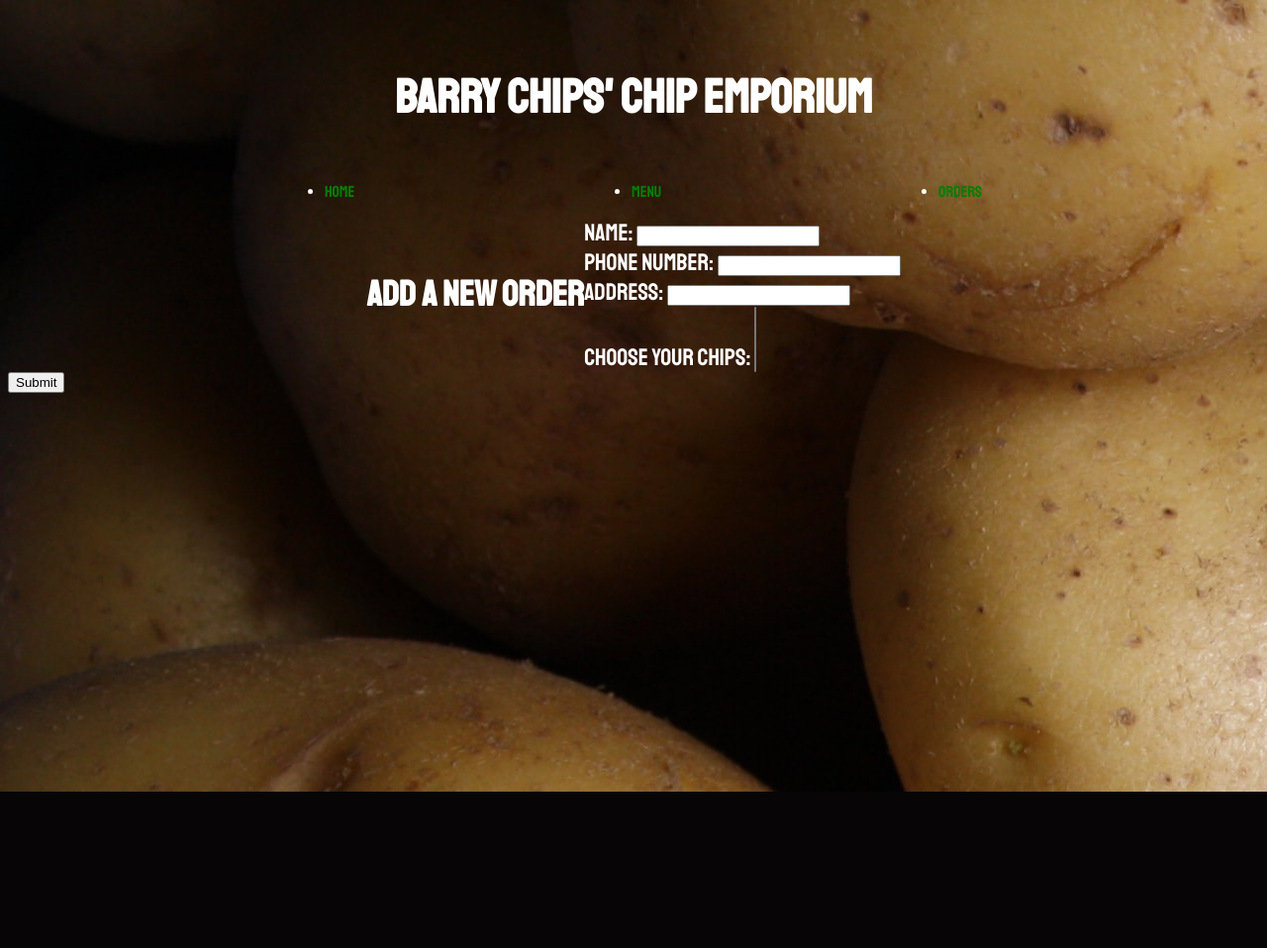
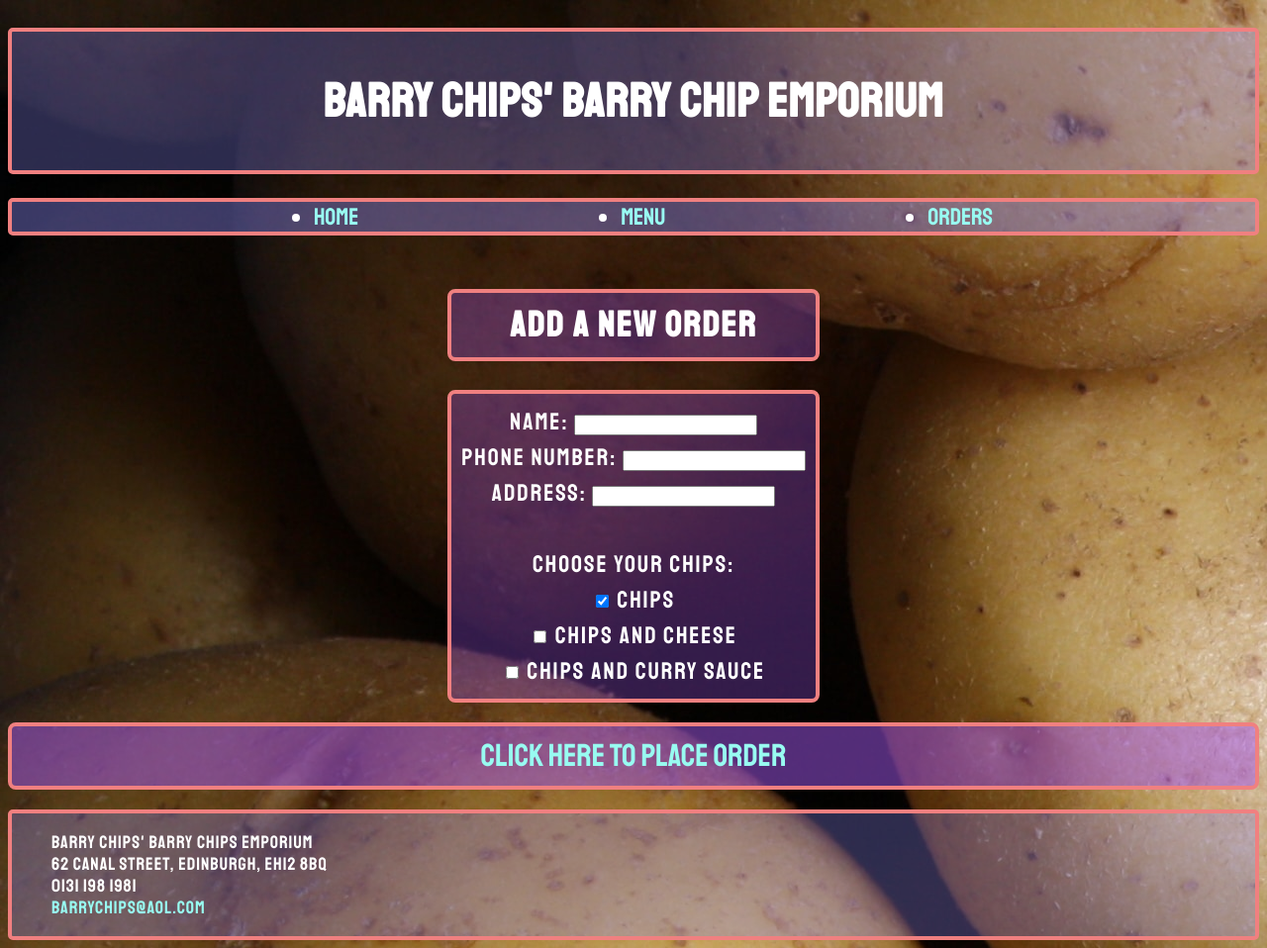
Before and after one commit to aagb1884/solo_project_andrew_blair, a Flask app: page /orders/new in a window 1280 px wide. Shown: the whole page at 99% size. Before the commit the page ends 800 px from the top, so only its background shows below. Run offline with Flask 3, Linux system fonts and the light colour scheme; data that the repository does not hold is empty; some libraries are stand-ins or nearby versions.

Commit message:
11th commit - css, accessibility, ux

```diff
--- a/controllers/order_controller.py
+++ b/controllers/order_controller.py
@@ -6,6 +6,8 @@ from models.item import Item
 
 import repositories.order_repository as order_repo
 import repositories.item_repository as item_repo
+import repositories.order_item_repository as order_item_repo
+
 
 order_blueprint = Blueprint("order", __name__)
 
@@ -39,11 +41,14 @@ def create_order():
     name = request.form["name"]
     phone_no = request.form["phone-number"]
     address = request.form["address"]
-    items = request.form["items"]
     new_order = Order(name, phone_no, address, items)
+    items = request.form.getlist["food-item"]
+
     order_repo.save(new_order)
+
+    # order_item_repo.add_item_by_id(new_order.items.id)
     return redirect("/orders")
-    print(request.post)
+
 
 @order_blueprint.route('/orders/<id>/edit')
 def edit_order(id):
--- /dev/null
+++ b/models/order_item.py
@@ -0,0 +1,6 @@
+class Order_Item:
+
+    def __init__(self, id, order_id, item_id):
+        self.id = id
+        self.order_id = order_id
+        self.item_id = item_id
--- a/static/style.css
+++ b/static/style.css
@@ -1,6 +1,6 @@
 body {
     background-color: lightcoral;
-    color: white;
+    color: rgb(255, 255, 255);
     font-family: 'Staatliches', cursive;
 }
 
@@ -9,26 +9,174 @@ body header section {
     font-size:xx-large;
     justify-content: center;
     align-items: center;
+    text-align: center;
+    border: 4px;
+    border-radius: 5px;
+    border-style: solid;
+    border-color: lightcoral;
+    background-color: rgb(144, 140, 251, .3);
+    letter-spacing: 1px;
+}
+
+body footer {
+    margin-top: 20px;
+    display: flex;
+    font-size:large;
+    justify-content: left;
+    align-items: center;
+    text-align: left;
+    border: 4px;
+    border-radius: 5px;
+    border-style: solid;
+    border-color: lightcoral;
+    background-color: rgb(144, 140, 251, .3);
+    letter-spacing: 1px;
+}
+
+body footer ul {
+    list-style-type: none;
 }
 
 body > .container {
     display: flex;
+    flex-direction: column;
     align-items: center;
-    justify-content: center;
+    justify-items: center;
     font-size:x-large;
+    text-align: center;
+    letter-spacing: 2px;
 }
 
-/* body > .container > .barry-chips > .barry1 {
-    font-size: larger;
+body > .container > #barry-chips {
+  font-size: 125%;
+  padding: 10px;
+  border: 4px;
+  border-radius: 5px;
+  border-style: solid;
+  border-color: rgb(240, 128, 128);
+  background-color: rgb(144, 140, 251, .3)
 }
 
-body > .container > .barry-chips > .barry2 {
-  font-size: larger;
+
+body > .container > #barry-chips > #barry1 > p {
+  font-weight: bold;
 }
 
-body > .container > .barry-chips > .barry3 {
-  font-size: x-large;
-} */
+body > .container > #barry-chips > #barry2 {
+  font-size: 100%;
+}
+
+body > .container > #barry-chips > #barry3 {
+    font-size: 150%;
+    font-weight: bolder;
+}
+
+body > .container > #menu {
+  padding-top: 20px;
+}
+
+body > .container > #menu > .name {
+    padding: 10px;
+    border: 4px;
+    border-radius: 5px;
+    border-style: solid;
+    border-color: lightcoral;
+    background-color: rgb(144, 140, 251, .7);
+}
+
+body > .container > #menu > .price {
+    padding: 10px;
+    border: 4px;
+    border-radius: 5px;
+    border-style: solid;
+    border-color: lightcoral;
+    background-color: rgb(164, 88, 240, .7);
+}
+
+body > .container > #menu > .new-order {
+    padding: 10px;
+    border: 4px;
+    border-radius: 5px;
+    border-style: solid;
+    border-color: lightcoral;
+    background-color: rgb(144, 140, 251, .7);
+}
+
+body > .container > #new-order > h2 {
+    padding: 10px;
+    border: 4px;
+    border-radius: 8px;
+    border-style: solid;
+    border-color: lightcoral;
+    background-color: rgb(164, 88, 240, .3);
+}
+
+body > .container > #new-order > form {
+    padding: 10px;
+    border: 4px;
+    border-radius: 8px;
+    border-style: solid;
+    border-color: lightcoral;
+    background-color: rgb(164, 88, 240, .3);
+    line-height: 150%;
+}
+
+body > .new-order-button {
+    display: flex;
+    flex-wrap: wrap;
+    justify-content: center;
+    padding: 10px;
+    border: 4px;
+    border-radius: 8px;
+    border-style: solid;
+    border-color: lightcoral;
+    background-color: rgb(164, 88, 240, .5);
+    font-size: 200%;
+}
+
+body > .container > .orders {
+    padding: 10px;
+    border: 4px;
+    border-radius: 5px;
+    border-style: solid;
+    border-color: lightcoral;
+    background-color: rgb(144, 140, 251, .4);
+    line-height: 150%;
+}
+
+body > .container > #individual-orders {
+    margin-top: 30px;
+    padding: 10px;
+    border: 4px;
+    border-radius: 8px;
+    border-style: solid;
+    border-color: lightcoral;
+    background-color: rgb(164, 88, 240, .3);
+    line-height: 150%;
+}
+
+body > .container > #update-order {
+  margin-top: 30px;
+  padding: 20px;
+  border: 4px;
+  border-radius: 10px;
+  border-style: solid;
+  border-color: lightcoral;
+  background-color: rgb(164, 88, 240, .3);
+  line-height: 150%;
+}
+
+body > .container > #all-orders > #individual-order {
+  flex-direction: row;
+  padding: 20px;
+  border: 4px;
+  border-radius: 10px;
+  border-style: solid;
+  border-color: lightcoral;
+  background-color: rgb(164, 88, 240, .3);
+  line-height: 150%;
+}
+
 
 nav > ul {
     display: flex;
@@ -36,6 +184,12 @@ nav > ul {
     flex-wrap: wrap;
     align-content: center;
     justify-content: space-evenly;
+    font-size: x-large;
+    border: 4px;
+    border-radius: 5px;
+    border-style: solid;
+    border-color: lightcoral;
+    background-color: rgb(144, 140, 251, .4);
 
 }
 
@@ -45,7 +199,7 @@ body {
 }
 
 a:link {
-  color: green;
+  color: #98fbf1;
   background-color: transparent;
   text-decoration: none;
 }
@@ -67,4 +221,17 @@ a:active {
   background-color: transparent;
   text-decoration: underline;
 }
+
+.button {
+  background-color: #908cfb;
+  border: 2px;
+  border-radius: 5px;
+  border-color: lightcoral;
+  color: white;
+  padding: 15px 32px;
+  text-align: center;
+  text-decoration: none;
+  font-size: 16px;
+}
+
 </style>
--- a/templates/base.html
+++ b/templates/base.html
@@ -15,7 +15,7 @@
   <body background="static/lars-blankers-potatoes.jpg" alt="Potatoes, Photo by Lars Blankers on Unsplash"><br>
   <header>
     <section>
-      <h1><center>BARRY CHIPS' CHIP EMPORIUM</center></h1>
+      <h1>BARRY CHIPS' BARRY CHIP EMPORIUM</h1>
     </section>
     <nav>
       <ul class="menu">
@@ -29,5 +29,13 @@
     {% block content %}
     {% endblock %}
   </div>
+  <footer>
+    <ul class="footer">
+      <li>Barry Chips' Barry Chips Emporium</li>
+      <li>62 Canal Street, Edinburgh, EH12 8BQ</li>
+      <li>0131 198 1981</li>
+      <li><a href = "mailto: abc@example.com">barrychips@aol.com</a></li>
+    </ul>
+  </footer>
 </body>
 </html>
--- a/templates/orders/new.html
+++ b/templates/orders/new.html
@@ -1,12 +1,13 @@
 {% extends "base.html" %}
 {% block content %}
-
+<section id="new-order">
 <h2>Add a New Order</h2>
 
-<form action="/orders">
+
+<form action="/orders" method="POST" >
     <div>
-        <label for="name">Name:</label>
-        <input type="text" name="name" id="name">
+        <label for="name">Name:
+        <input type="text" name="name" id="name"></label>
     </div>
     <div>
         <label for="phone-number">Phone Number:</label>
@@ -16,17 +17,21 @@
         <label for="address">Address:</label>
         <input type="text" name="address" id="address">
     </div>
-    <label for="items">Choose your chips:</label>
-
-    <select name="items" id="items" multiple>
-        {% for item in items %}
-        <option value="{{ item.id }}">{{ item.name }}</option>
-    {% endfor %}
-    </select>
-    </div>
-    <div>
-        <input type="submit">
+<br>
+        <label for="items">Choose your chips:
+<br>
+        <input type="checkbox" name="food-item" value="1" checked>
+        <label for="food-item">Chips</label><br>
+        <input type="checkbox" name="food-item" value="2">
+        <label for="food-item">Chips and Cheese</label><br>
+        <input type="checkbox" name="food-item" value="3">
+        <label for="food-item">Chips and Curry Sauce</label><br>
+        </label>
     </div>
 </form>
-
+<br>
+    <div class="new-order-button">
+        <a href="/orders/new">CLICK HERE TO PLACE ORDER</a>
+    </div>
+</section>
 {% endblock %}
```
Also changed, not shown: repositories/order_item_repository.py (added, +31 -0 lines), repositories/order_repository.py (+10 -7 lines), templates/index.html (+5 -3 lines), templates/items/index.html (+8 -7 lines), templates/orders/edit.html (+8 -9 lines), templates/orders/index.html (+12 -8 lines), templates/orders/show.html (+8 -8 lines), static/chips.jpg (deleted), static/chips_n_cheese.jpg (deleted).
